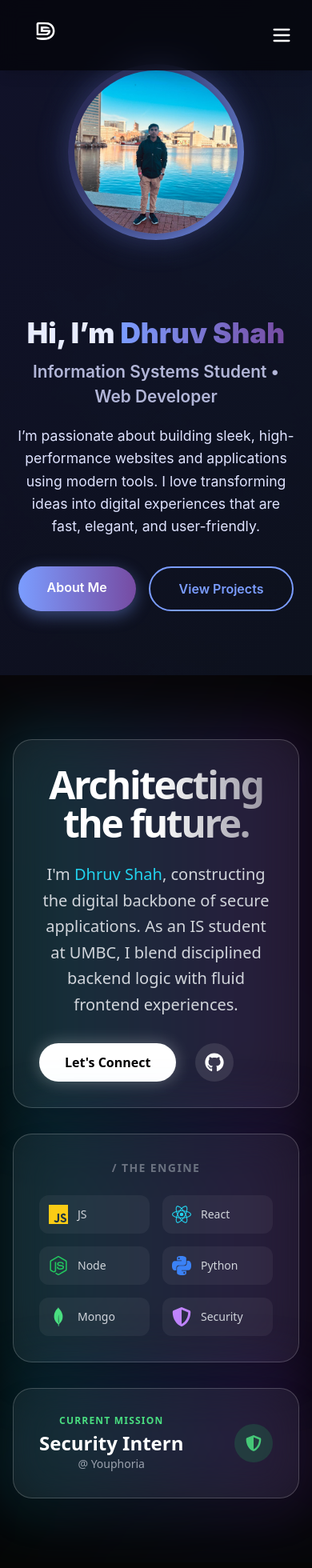
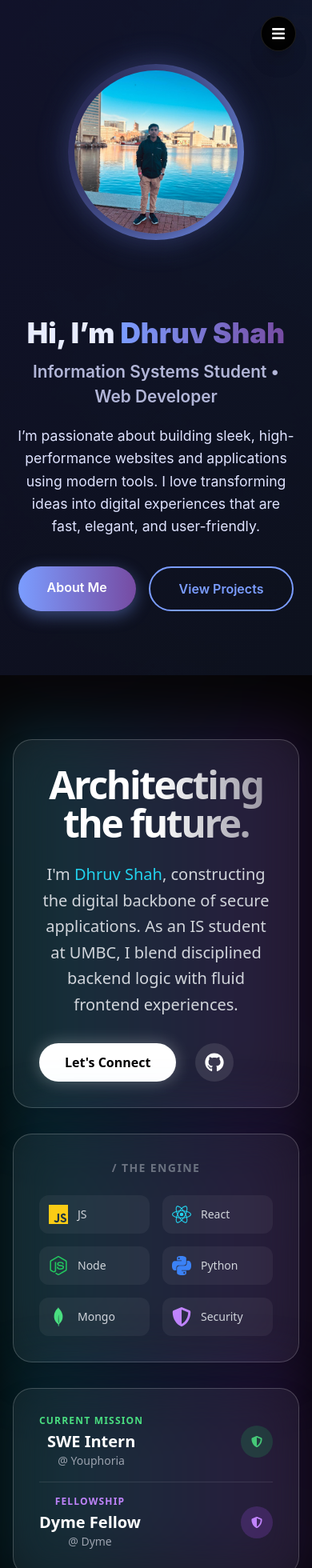
Before and after one commit to DhruvIOS/codebydhruv, a React (Create React App) app in the folder codebydhruv/: page / in a window 390 px wide. Shown: the top 1960 px of the page at 80% size. Built offline with nearby package versions, Linux system fonts and the light colour scheme.

Commit message:
Updated UI/UX

```diff
--- a/codebydhruv/src/App.css
+++ b/codebydhruv/src/App.css
@@ -1,3 +1,7 @@
+html {
+  scroll-behavior: smooth;
+}
+
 .App {
   text-align: center;
 }
--- a/codebydhruv/src/App.js
+++ b/codebydhruv/src/App.js
@@ -1,13 +1,14 @@
 import './App.css';
 import LandingPage from './Components/LadingPage';
 import AboutMe from './Components/AboutMe';
+import Navbar from './Components/Navbar';
 import Projects from './Components/Projects'
 
 function App() {
   return (
     <div className="App">
 
-      {/* <Navbar /> */}
+      <Navbar />
       <LandingPage />
       <AboutMe />
 
--- a/codebydhruv/src/Components/AboutMe.jsx
+++ b/codebydhruv/src/Components/AboutMe.jsx
@@ -76,7 +76,7 @@ const AboutMeSection = () => (
       {/* Prism 1: The Narrative (Bio) */}
       <div className="lg:col-span-8 flex flex-col">
         <TiltCard className="h-full">
-          <div className="relative z-20 flex flex-col justify-between h-full space-y-8">
+          <div className="relative z-20 flex flex-col justify-center h-full space-y-8">
             <div>
               <h2 className="text-5xl lg:text-7xl font-bold text-transparent bg-clip-text bg-gradient-to-r from-white via-white to-white/50 tracking-tighter mb-6">
                 Architecting <br className="hidden lg:block" /> the future.
@@ -126,14 +126,32 @@ const AboutMeSection = () => (
 
         {/* Prism 3: The Mission (Role) */}
         <TiltCard>
-          <div className="flex items-center justify-between">
-            <div>
-              <h3 className="text-xs font-bold text-green-400 uppercase tracking-widest mb-1">Current Mission</h3>
-              <div className="text-2xl font-bold text-white">Security Intern</div>
-              <div className="text-gray-400 text-sm">@ Youphoria</div>
+          <div className="flex flex-col gap-4">
+            {/* Role 1 */}
+            <div className="flex items-center justify-between">
+              <div>
+                <h3 className="text-xs font-bold text-green-400 uppercase tracking-widest mb-1">Current Mission</h3>
+                <div className="text-xl font-bold text-white">SWE Intern</div>
+                <div className="text-gray-400 text-sm">@ Youphoria</div>
+              </div>
+              <div className="w-10 h-10 rounded-full bg-green-500/20 flex items-center justify-center animate-pulse">
+                <FaShieldAlt className="text-green-400 text-sm" />
+              </div>
             </div>
-            <div className="w-12 h-12 rounded-full bg-green-500/20 flex items-center justify-center animate-pulse">
-              <FaShieldAlt className="text-green-400 text-xl" />
+
+            {/* Divider */}
+            <div className="h-[1px] w-full bg-white/10"></div>
+
+            {/* Role 2 */}
+            <div className="flex items-center justify-between">
+              <div>
+                <h3 className="text-xs font-bold text-purple-400 uppercase tracking-widest mb-1">Fellowship</h3>
+                <div className="text-xl font-bold text-white">Dyme Fellow</div>
+                <div className="text-gray-400 text-sm">@ Dyme</div>
+              </div>
+              <div className="w-10 h-10 rounded-full bg-purple-500/20 flex items-center justify-center">
+                <FaShieldAlt className="text-purple-400 text-sm" />
+              </div>
             </div>
           </div>
         </TiltCard>
--- a/codebydhruv/src/Components/Navbar.jsx
+++ b/codebydhruv/src/Components/Navbar.jsx
@@ -1,77 +1,149 @@
-import React, { useState } from "react";
-import MyLogo from "../assets/images/MyLogo.png";
+import React, { useState, useEffect } from "react";
+import { FaBars, FaTimes, FaArrowRight } from "react-icons/fa";
 
 const Navbar = () => {
   const [isOpen, setIsOpen] = useState(false);
+  const [activeSection, setActiveSection] = useState("home");
+
+  // Handle Scroll Spy
+  useEffect(() => {
+    const sections = document.querySelectorAll("section");
+    const observer = new IntersectionObserver(
+      (entries) => {
+        entries.forEach((entry) => {
+          if (entry.isIntersecting) {
+            setActiveSection(entry.target.id);
+          }
+        });
+      },
+      { threshold: 0.5 }
+    );
+
+    sections.forEach((section) => observer.observe(section));
+    return () => sections.forEach((section) => observer.unobserve(section));
+  }, []);
+
+  // Handle Link Click with Animation
+  const handleLinkClick = (e, targetId) => {
+    e.preventDefault();
+    setIsOpen(false);
+
+    const element = document.getElementById(targetId);
+    if (element) {
+      // Scroll smoothly
+      element.scrollIntoView({ behavior: 'smooth' });
+
+      // Trigger "Landing Animation" - Removing class then re-adding to restart animation if needed
+      element.classList.remove('animate-section-landed');
+      void element.offsetWidth; // trigger reflow
+      element.classList.add('animate-section-landed');
+    }
+  };
+
+  const navLinks = [
+    { name: "Home", link: "#home", id: "home" },
+    { name: "About", link: "#aboutme", id: "aboutme" },
+    { name: "Projects", link: "#projects", id: "projects" },
+  ];
 
   return (
-    <nav className="fixed top-0 left-0 w-full flex items-center justify-between px-6 py-3 bg-black/60 backdrop-blur-md text-primary z-50 shadow-lg">
-      {/* Logo */}
-      <div className="flex items-center">
-        <img src={MyLogo} alt="Logo" className="h-16 w-auto" />
-      </div>
+    <>
+      <style>{`
+        @keyframes section-landed {
+            0% { transform: scale(1); filter: brightness(1); }
+            50% { transform: scale(1.02); filter: brightness(1.3); }
+            100% { transform: scale(1); filter: brightness(1); }
+        }
+        .animate-section-landed {
+            animation: section-landed 0.6s ease-out forwards;
+        }
+      `}</style>
 
-      {/* Hamburger Toggle (Mobile) */}
-      <div
-        className="md:hidden text-white cursor-pointer z-50"
-        onClick={() => setIsOpen(!isOpen)}
-      >
-        {isOpen ? (
-          <svg
-            className="w-7 h-7"
-            fill="none"
-            stroke="currentColor"
-            viewBox="0 0 24 24"
-          >
-            <path
-              strokeLinecap="round"
-              strokeLinejoin="round"
-              strokeWidth={2}
-              d="M6 18L18 6M6 6l12 12"
-            />
-          </svg>
-        ) : (
-          <svg
-            className="w-7 h-7"
-            fill="none"
-            stroke="currentColor"
-            viewBox="0 0 24 24"
-          >
-            <path
-              strokeLinecap="round"
-              strokeLinejoin="round"
-              strokeWidth={2}
-              d="M4 6h16M4 12h16M4 18h16"
-            />
-          </svg>
-        )}
-      </div>
+      {/* Desktop Floating Pill Navbar - PROFESSIONAL (Monochrome) */}
+      <div className="fixed top-6 left-1/2 -translate-x-1/2 z-50 hidden md:flex w-auto">
 
-      {/* Nav Links */}
-      <ul
-  className={`absolute md:relative top-full left-0 right-0 md:flex md:items-center md:space-x-8 bg-black/90 md:bg-transparent text-center transition-all duration-500 ease-in-out ${
-    isOpen
-      ? "max-h-96 opacity-100 py-6"
-      : "max-h-0 opacity-0 md:opacity-100 md:max-h-screen"
-  } overflow-hidden`}
->
-  {[
-    { name: "HOME", link: "/" },
-    { name: "ABOUT ME", link: "#aboutme" },
-    { name: "PROJECTS", link: "#projects" },
-  ].map((item) => (
+        <nav className="bg-black/90 backdrop-blur-xl border border-white/10 rounded-full px-4 py-2 flex items-center gap-4 shadow-2xl ring-1 ring-white/5">
+
+          {/* Links */}
+          <ul className="flex items-center gap-1">
+            {navLinks.map((item) => (
               <li key={item.name}>
                 <a
                   href={item.link}
-        className="block py-3 px-4 text-lg font-outfit font-medium text-secondary hover:text-transparent hover:bg-clip-text hover:bg-gradient-to-r hover:from-[#7b9dff] hover:to-[#764ba2] transition duration-300"
+                  onClick={(e) => handleLinkClick(e, item.id)}
+                  className={`relative px-4 py-2 text-sm font-medium rounded-full transition-all duration-300 group ${activeSection === item.id
+                      ? "text-white"
+                      : "text-gray-400 hover:text-white"
+                    }`}
                 >
+                  {/* Active State Highlight Pill (Subtle White Glow) */}
+                  {activeSection === item.id && (
+                    <span className="absolute inset-0 bg-white/10 rounded-full border border-white/10 -z-10 transition-all duration-300"></span>
+                  )}
+
                   {item.name}
                 </a>
               </li>
             ))}
           </ul>
 
+          {/* Divider */}
+          <div className="h-4 w-[1px] bg-white/10"></div>
+
+          {/* Connect Button CTA - LinkedIn Linked */}
+          <a
+            href="https://www.linkedin.com/in/dhruvshah23/"
+            target="_blank"
+            rel="noreferrer"
+            className="pl-4 pr-3 py-2 bg-white text-black text-xs font-bold rounded-full hover:bg-gray-200 transition-all duration-300 flex items-center gap-2 group"
+          >
+            <span>CONNECT</span>
+            <span className="bg-black text-white rounded-full p-1 group-hover:rotate-45 transition-transform duration-300">
+              <FaArrowRight size={8} />
+            </span>
+          </a>
+
         </nav>
+      </div>
+
+      {/* Mobile Navbar Button - Minimalist */}
+      <div className="md:hidden fixed top-5 right-5 z-50">
+        <button
+          onClick={() => setIsOpen(!isOpen)}
+          className="p-3 bg-black/90 backdrop-blur-md border border-white/10 rounded-full text-white shadow-xl focus:outline-none"
+        >
+          {isOpen ? <FaTimes size={18} /> : <FaBars size={18} />}
+        </button>
+      </div>
+
+      {/* Mobile Full Screen Menu Overlay - Dark & Clean */}
+      <div
+        className={`fixed inset-0 z-40 bg-black/95 backdrop-blur-3xl flex flex-col items-center justify-center transition-all duration-500 md:hidden ${isOpen ? "opacity-100 pointer-events-auto" : "opacity-0 pointer-events-none"
+          }`}
+      >
+        <div className="flex flex-col gap-8 text-center">
+          {navLinks.map((item) => (
+            <a
+              key={item.name}
+              href={item.link}
+              onClick={(e) => handleLinkClick(e, item.id)}
+              className="text-3xl font-medium text-white hover:text-gray-300 transition-colors tracking-tight"
+            >
+              {item.name}
+            </a>
+          ))}
+          <a
+            href="https://www.linkedin.com/in/dhruvshah23/"
+            target="_blank"
+            rel="noreferrer"
+            onClick={() => setIsOpen(false)}
+            className="mt-4 px-8 py-3 bg-white text-black rounded-full text-lg font-bold hover:bg-gray-200 transition-colors"
+          >
+            Let's Connect
+          </a>
+        </div>
+      </div>
+    </>
   );
 };
 
```
Lines whose indentation alone changed are shown as unchanged.
